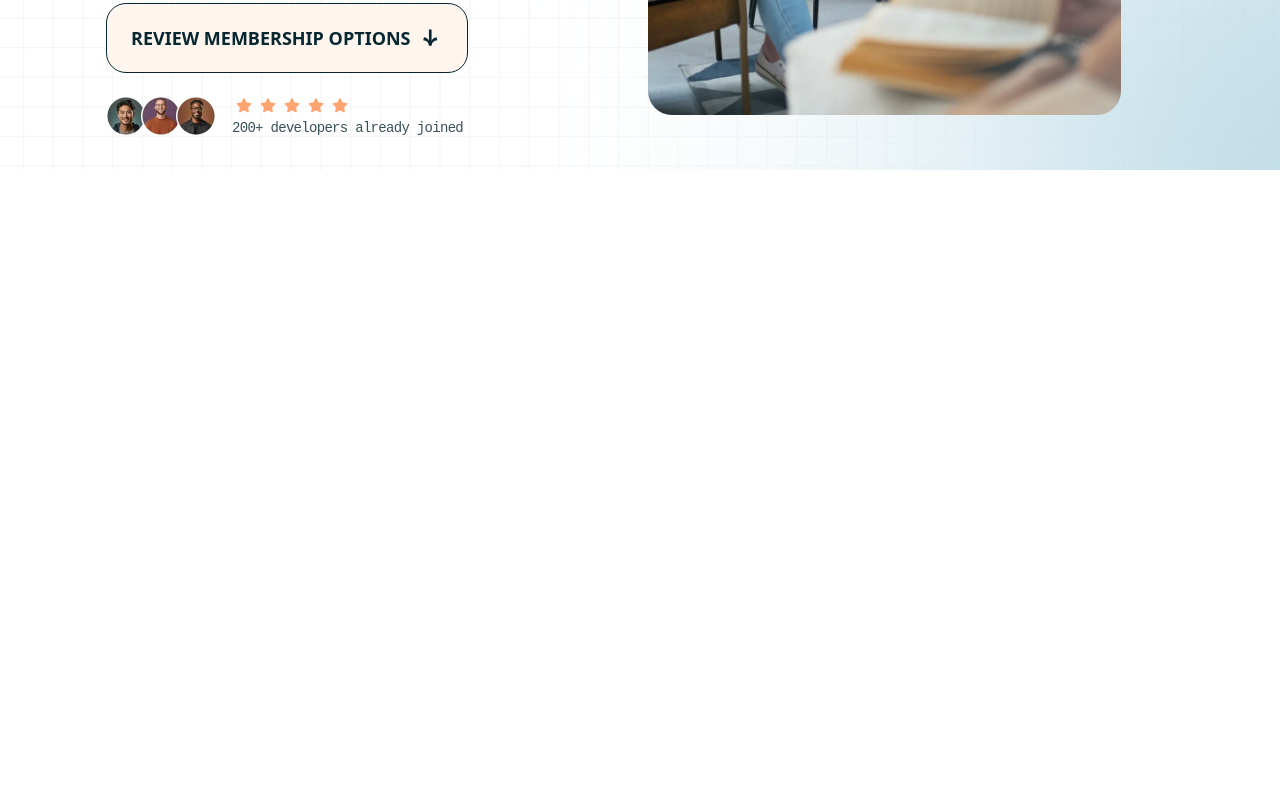
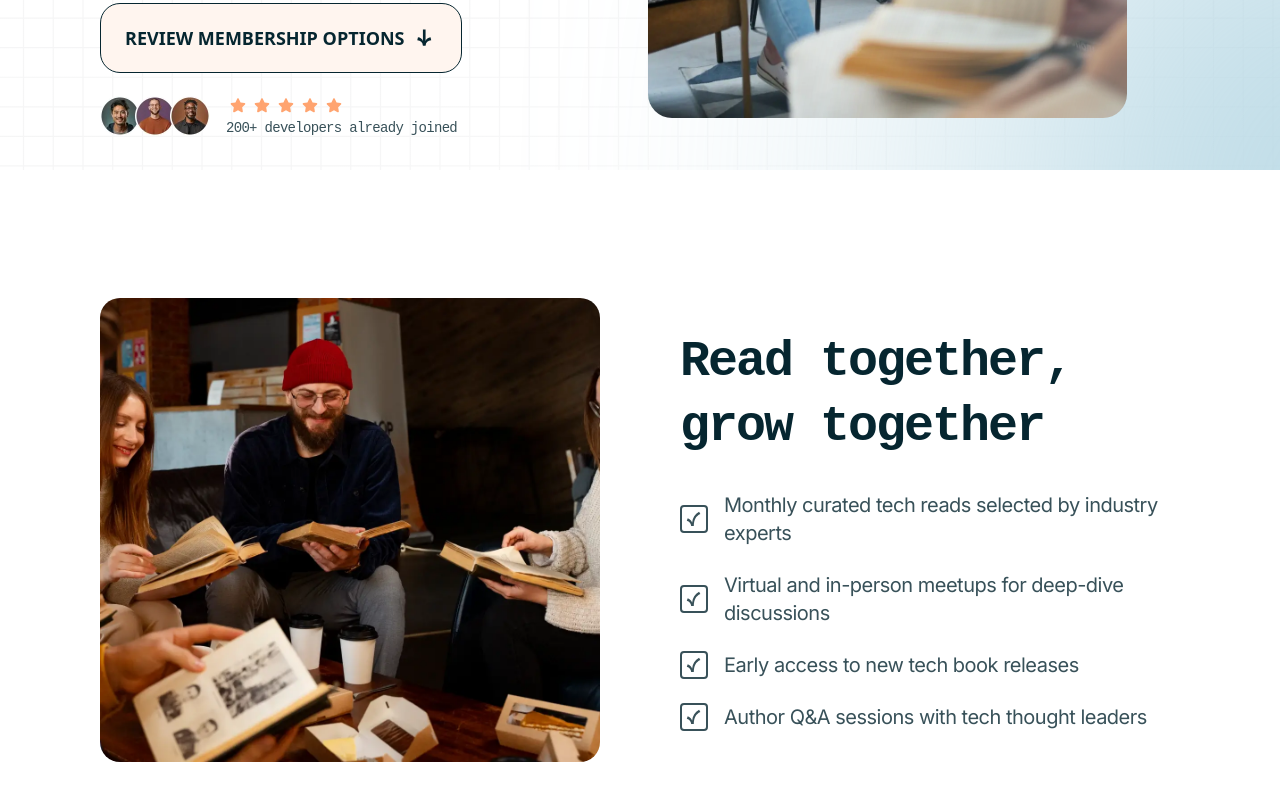
Before and after one commit to d-zucho/techbookclub, a React (Vite) app: page / in a window 1280 px wide. Shown: the part 576-1376 px from the top of the page. Before the commit the page ends 800 px from the top, so only its background shows below. Built offline with nearby package versions, Linux system fonts and the light colour scheme; a web font is replaced by a local one.

Commit message:
add read features section

```diff
--- a/src/App.tsx
+++ b/src/App.tsx
@@ -1,4 +1,5 @@
 import './App.css'
+import Features from './components/Features'
 import Hero from './components/Hero'
 
 function App() {
@@ -6,6 +7,7 @@ function App() {
     <>
       <div>
         <Hero />
+        <Features />
       </div>
     </>
   )
--- /dev/null
+++ b/src/components/Features.tsx
@@ -0,0 +1,60 @@
+import MaxWidthWrapper from './MaxWidthWrapper'
+import FeaturesImage from '/images/image-read-together-desktop.webp'
+import CheckIcon from '/images/icon-check.svg'
+
+const featuresList = [
+  {
+    id: 1,
+    text: 'Monthly curated tech reads selected by industry experts',
+  },
+  {
+    id: 2,
+    text: 'Virtual and in-person meetups for deep-dive discussions',
+  },
+  {
+    id: 3,
+    text: 'Early access to new tech book releases',
+  },
+  {
+    id: 4,
+    text: 'Author Q&A sessions with tech thought leaders',
+  },
+]
+
+const Features = () => {
+  return (
+    <section className='py-32'>
+      <MaxWidthWrapper>
+        <div className='flex flex-col-reverse lg:flex-row gap-20 items-center'>
+          {/* left */}
+          <div className='w-full flex max-w-[700px] mx-auto lg:w-1/2'>
+            <img
+              src={FeaturesImage}
+              alt='Features'
+              className='rounded-[20px] min-w-[20rem] w-full'
+            />
+          </div>
+          {/* right */}
+          <div className='w-full lg:w-1/2'>
+            <h2 className='font-semibold font-mono text-[34px] tracking-[-2px] sm:text-[50px] sm:tracking-[-4%] leading-[130%] text-neutral-900'>
+              <span className='block'>Read together,</span>
+              <span className='block'>grow together</span>
+            </h2>
+            <div className='mt-6 sm:mt-8 space-y-4 sm:space-y-6'>
+              {featuresList.map((feature) => (
+                <div key={feature.id} className='flex items-center gap-4'>
+                  <img src={CheckIcon} alt='feature' className='size-7' />
+                  <p className='text-neutral-700 text-xl leading-[140%] tracking-tight font-inter'>
+                    {feature.text}
+                  </p>
+                </div>
+              ))}
+            </div>
+          </div>
+        </div>
+      </MaxWidthWrapper>
+    </section>
+  )
+}
+
+export default Features
--- a/src/components/MaxWidthWrapper.tsx
+++ b/src/components/MaxWidthWrapper.tsx
@@ -10,7 +10,7 @@ const MaxWidthWrapper = ({ children, className }: MaxWidthWrapperProps) => {
   return (
     <div
       className={cn(
-        'md:max-w-[1196px] mx-auto px-4 sm:px-8 md:px-16',
+        'md:max-w-[1208px] mx-auto px-4 sm:px-8 md:px-16',
         className
       )}
     >
```
